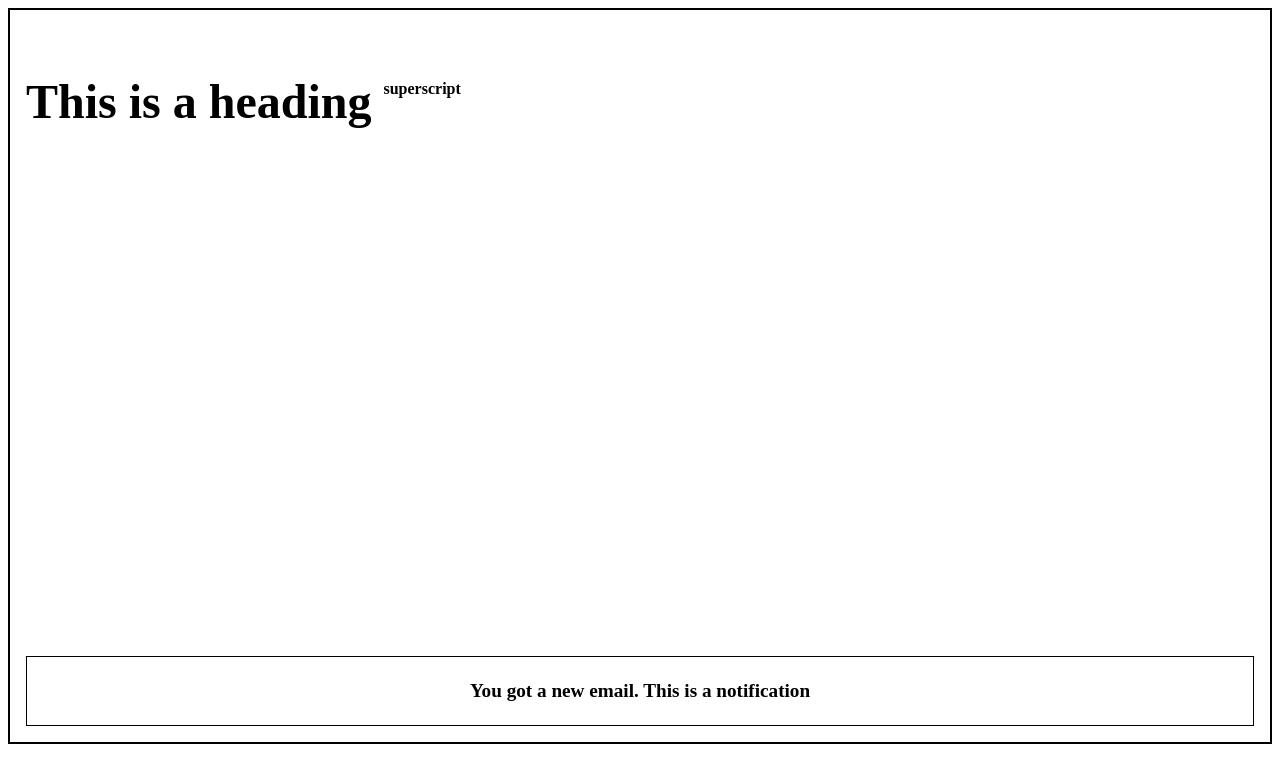
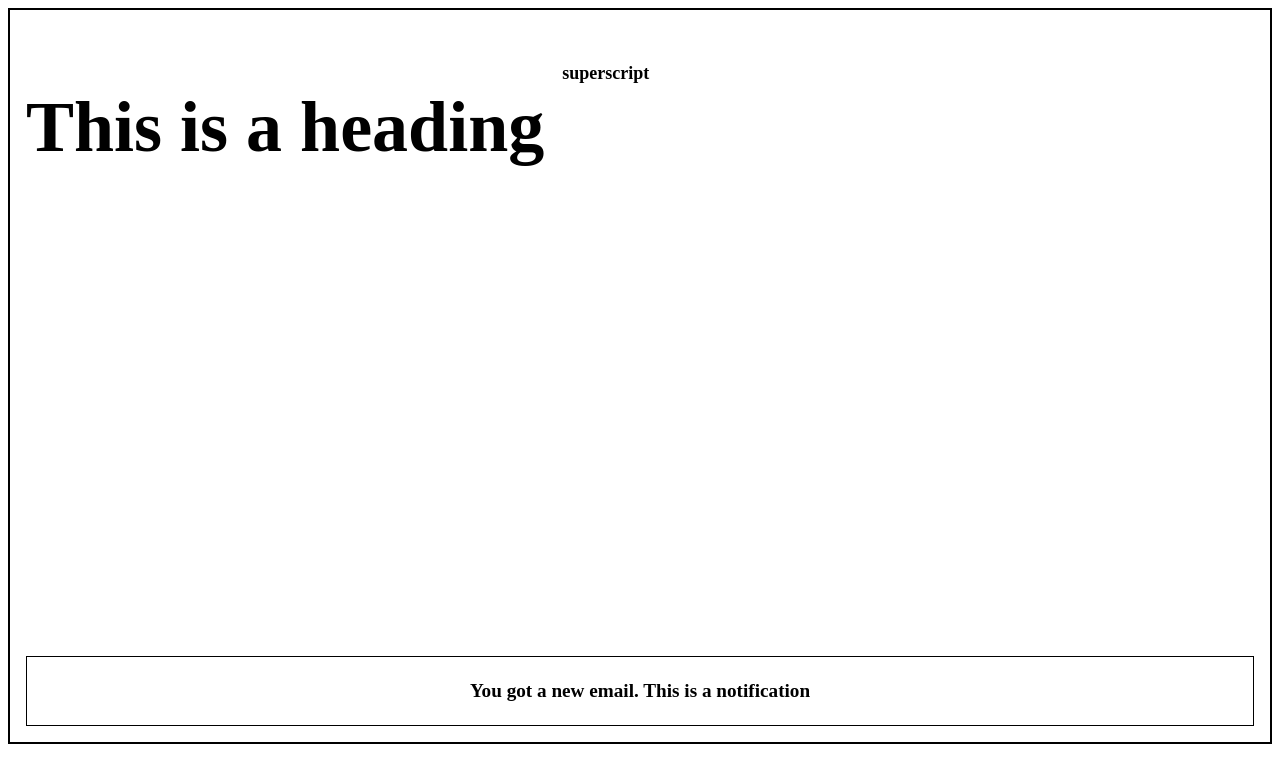
Before and after one commit to RadhikaRJ/my_css, a plain HTML site: page index.html in a window 1280 px wide. Drawn offline with Linux system fonts and the light colour scheme.

Commit message:
superscript component implemented with h1 tag

```diff
--- a/index.html
+++ b/index.html
@@ -12,7 +12,7 @@
 <body>
     <div class="main-container">
         <div class="container">
-            <p>This is a heading <span class="superscript">superscript</span></p>
+            <h2>This is a heading <span class="superscript">superscript</span></h2>
 
         </div>
         <div class="notification">
--- a/styles.css
+++ b/styles.css
@@ -17,8 +17,8 @@ font-weight: 700;
 
 .superscript{
     position:relative;
-    font-size:medium;
-    bottom:1.5em;
+    font-size:large;
+    bottom:4em;
 }
 
 .notification{
```
